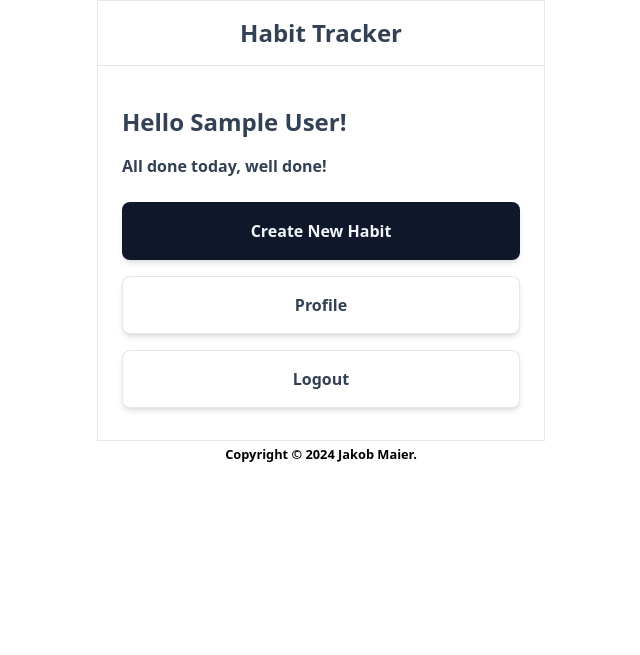
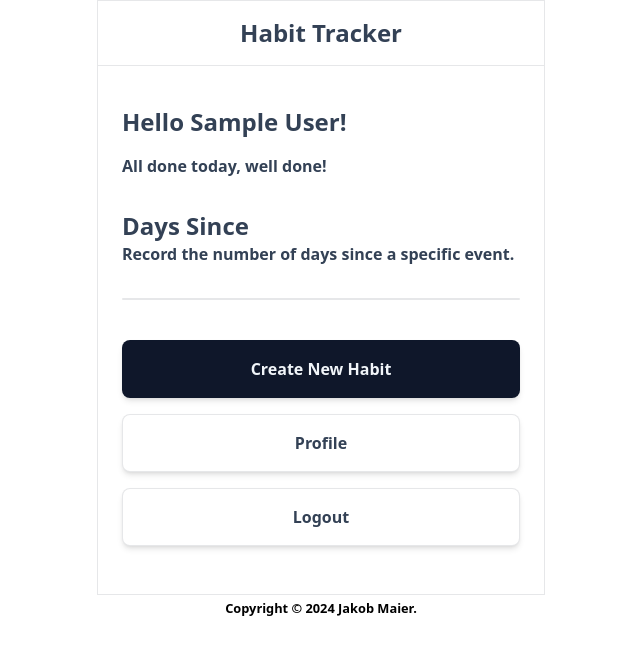
Before and after one commit to gue-ni/habit-tracker, a Flask app: page /dashboard in a window 1280 px wide. Shown: the top 655 px of the page, without its empty margins (319-959 px from the left). Run offline with Flask 3, Linux system fonts and the light colour scheme; the visitor is signed in with stand-in values (Sample User, id 1); data that the repository does not hold is empty.

Commit message:
Track days since a specific event

```diff
--- a/app/db.py
+++ b/app/db.py
@@ -247,7 +247,7 @@ def get_todo_daily_events(user_id):
         SELECT e.id, e.event_name, e.event_type, e.event_emoji, e.description, e.event_repeat, e.hex_color
         FROM events e
         LEFT JOIN occurences o ON e.id = o.event_id and date(o.occured_at) = CURRENT_DATE
-        WHERE o.occured_at IS NULL AND e.event_repeat = 'DAILY' AND user_id = ?
+        WHERE o.occured_at IS NULL AND e.event_repeat = 'DAILY' AND user_id = ? AND e.event_type != 'QUIT'
     """
     return fetchall(query, (user_id,))
 
@@ -259,7 +259,7 @@ def get_todo_weekly_events(user_id, current_date, last_monday=get_last_monday())
         LEFT JOIN
         (SELECT * FROM occurences WHERE occured_at >= DATE(?)) AS o
         ON e.id = o.event_id
-        WHERE e.user_id = ? AND e.event_repeat = 'WEEKLY'
+        WHERE e.user_id = ? AND e.event_repeat = 'WEEKLY' AND e.event_type != 'QUIT'
         GROUP BY e.id
         HAVING (count < e.event_repeat_per_week) AND ((last < DATE(?)) OR (last IS NULL))
     """
@@ -270,12 +270,24 @@ def get_todo_weekly_events(user_id, current_date, last_monday=get_last_monday())
     )
 
 
+def get_all_days_since(user_id):
+    query = """
+    SELECT e.id, e.event_name, e.event_emoji, MAX(o.occured_at), IFNULL(CAST(julianday('now') - julianday(MAX(o.occured_at)) AS INTEGER), -1) AS days_since_last
+    FROM events e
+    LEFT JOIN occurences o
+    ON e.id = o.event_id
+    WHERE e.event_type = 'QUIT' AND e.user_id = ?
+    GROUP BY e.id
+    """
+    return fetchall(query, (user_id,))
+
+
 def get_all_events(user_id):
     query = """
         SELECT e.id, e.event_name, e.event_type, e.event_emoji, e.description, e.event_repeat, e.hex_color, ifnull(s.streak, 0)
         FROM events e
         LEFT JOIN streaks s ON e.id = s.event_id
-        WHERE e.user_id = ?
+        WHERE e.user_id = ? AND e.event_type != 'QUIT'
         ORDER BY s.streak DESC
         """
     return fetchall(query, (user_id,))
--- a/app/event/forms.py
+++ b/app/event/forms.py
@@ -9,6 +9,7 @@ from wtforms.validators import DataRequired
 class EventType(Enum):
     HABIT = "HABIT"
     MEASURE = "MEASURE"
+    QUIT = "QUIT"
 
 
 class EventFrequency(Enum):
--- a/app/main/routes.py
+++ b/app/main/routes.py
@@ -29,6 +29,8 @@ def dashboard():
 
     todo = get_todos(current_user.id)
 
+    days_since = db.get_all_days_since(current_user.id)
+
     return render_template(
-        "dashboard.html", user=current_user, events_todo=todo, all_events=events
+        "dashboard.html", user=current_user, events_todo=todo, all_events=events, days_since=days_since
     )
--- a/app/templates/dashboard.html
+++ b/app/templates/dashboard.html
@@ -24,6 +24,7 @@
   <h2 class="text-2xl">
     To Do
   </h2>
+  <p>Complete these tasks to keep your streaks going</p>
 </div>
 <div>
   {% for event in events_todo %}
@@ -65,6 +66,7 @@
   <h2 class="text-2xl">
     Habits
   </h2>
+  <p>Your habits & streaks</p>
 </div>
 <div class="py-4">
   <div class="bg-white px-4 rounded-lg border border-slate-900/10">
@@ -88,6 +90,37 @@
   </div>
 </div>
 {% endif %}
+<div class="py-4">
+  <h2 class="text-2xl">
+    Days Since
+  </h2>
+  <p>
+    Record the number of days since a specific event.
+  </p>
+</div>
+<div class="py-4">
+  <div class="bg-white px-4 rounded-lg border border-slate-900/10">
+    {% for event in days_since %}
+    <div>
+      <a href="{{ url_for('event.record_event', id=event[0]) }}">
+        <div class="flex justify-between py-4">
+          <div><span class="pr-2">{{ event[2] }}</span> {{ event[1] }}</div>
+          {% if 0 <= event[4] %}
+          <div>
+            <span>{{ event[4] }}</span>
+          </div>
+          {% endif %}
+        </div>
+      </a>
+      {% if not loop.last %}
+      <hr class="border-slate-900/10" />
+      {% endif %}
+    </div>
+    {% endfor %}
+  </div>
+</div>
+
+<div class="py-4">
   <div class="py-2">
     <a href="{{ url_for('event.new_event') }}" class="">
       <div class="bg-slate-900 text-slate-100 p-4 text-center rounded-lg border border-slate-900/10 shadow-md
@@ -115,4 +148,5 @@
       </div>
     </a>
   </div>
+</div>
 {% endblock %}
```
Lines whose indentation alone changed are shown as unchanged.
